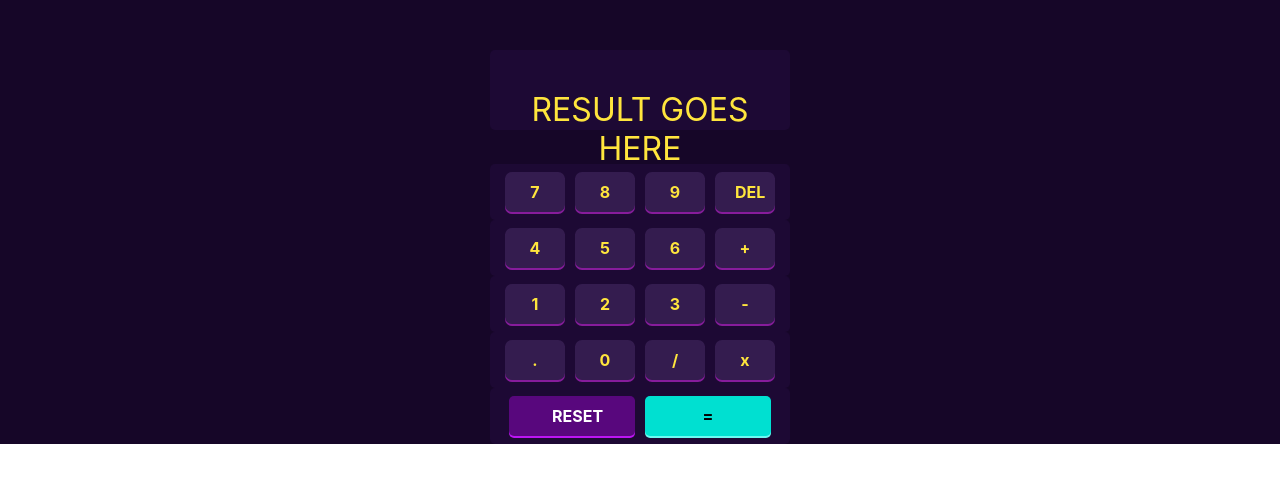
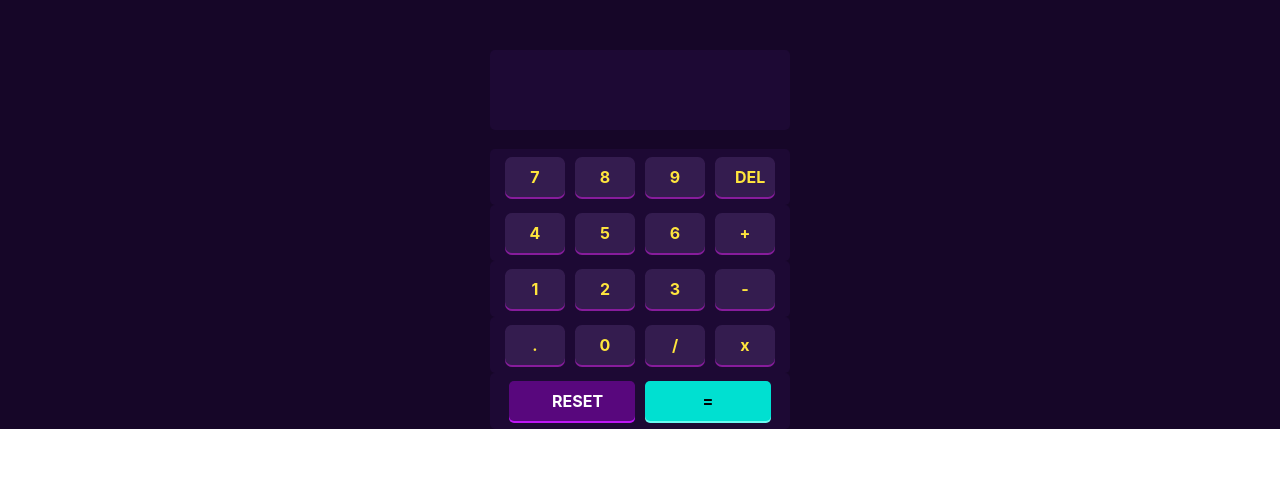
Before and after one commit to Leo40/calculator, a React (Create React App) app in the folder calculator/: page / in a window 1280 px wide. Shown: the top 482 px of the page. Built offline with nearby package versions, Linux system fonts and the light colour scheme.

Commit message:
Added array destructuring to show clicked numbers/symbols side by side

```diff
--- a/calculator/src/App.js
+++ b/calculator/src/App.js
@@ -7,10 +7,11 @@ import { useState } from 'react';
 
 function App() {
 
-  const [value, setValue] = useState("RESULT GOES HERE");
+  const [value, setValue] = useState([]);
 
   const handleClick = (clickedSymbol) => {
-    setValue(clickedSymbol);
+    setValue([...value,
+      clickedSymbol]);
   }
   return (
     <div className="App">
```
